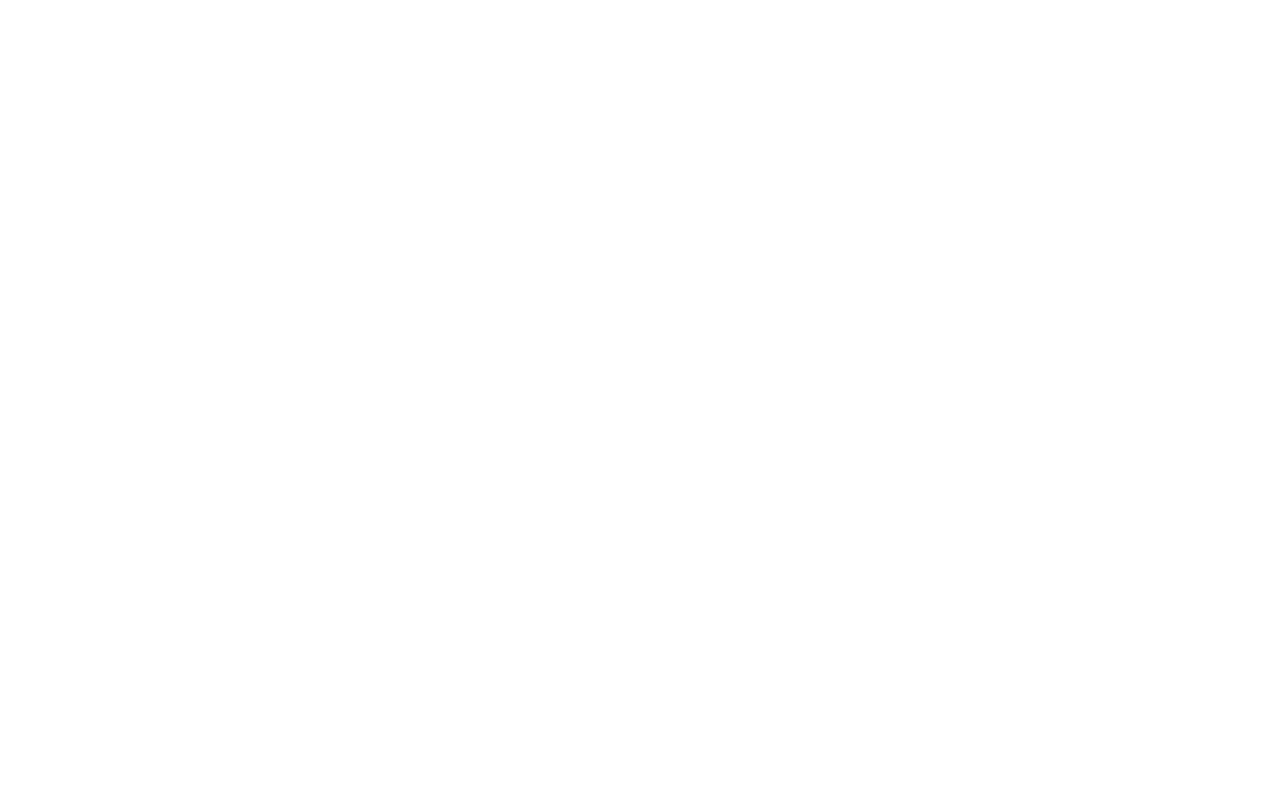
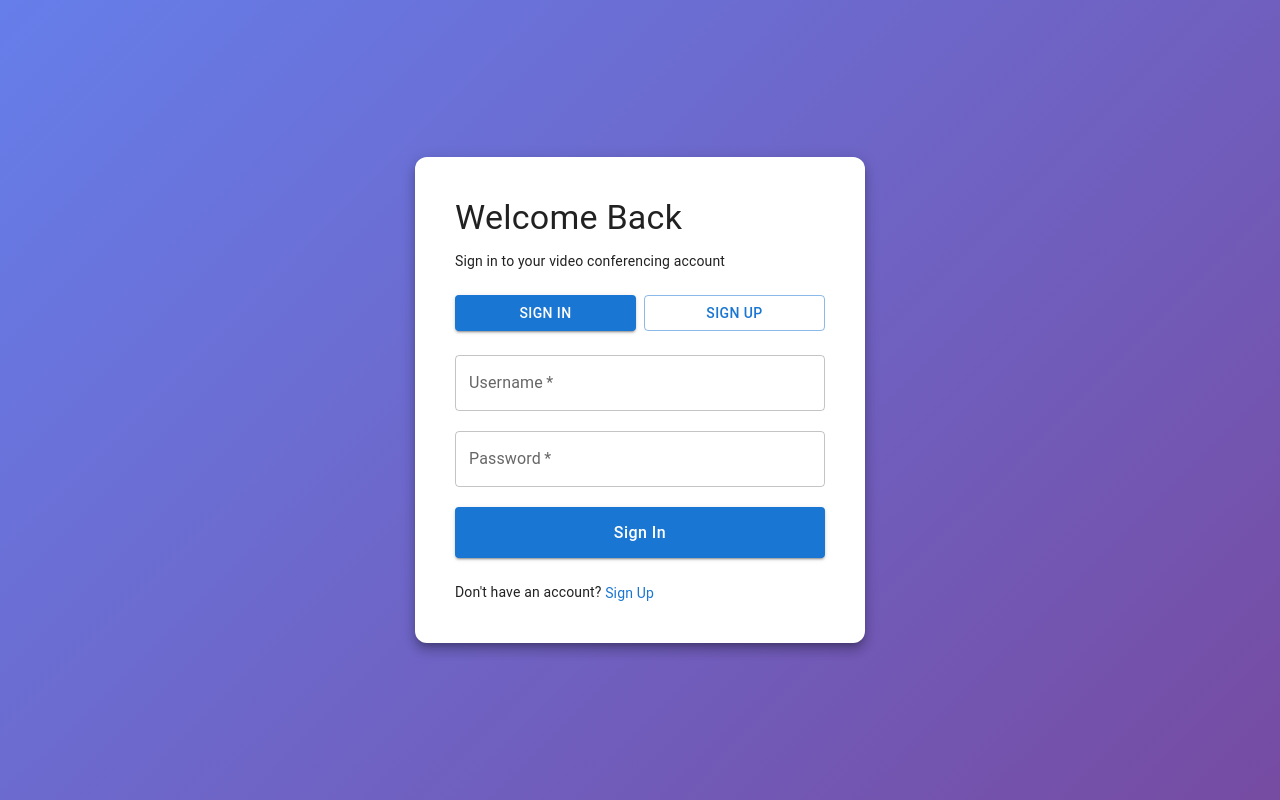
Before and after one commit to GANESHVERMA730/Full-Stack-Video-Conferencing-Platform, a React (Create React App) app in the folder frontend/: page /auth in a window 1280 px wide. Before the commit this address had no page. Built offline with nearby package versions, Linux system fonts and the light colour scheme.

Commit message:
Created Authentication Page

```diff
--- a/frontend/package.json
+++ b/frontend/package.json
@@ -3,14 +3,20 @@
   "version": "0.1.0",
   "private": true,
   "dependencies": {
+    "@emotion/react": "^11.14.0",
+    "@emotion/styled": "^11.14.1",
+    "@mui/material": "^9.3.1",
     "@testing-library/dom": "^10.4.1",
     "@testing-library/jest-dom": "^6.9.1",
     "@testing-library/react": "^16.3.2",
     "@testing-library/user-event": "^13.5.0",
+    "axios": "^1.19.0",
+    "http-status": "^2.1.0",
     "react": "^19.2.8",
     "react-dom": "^19.2.8",
     "react-router-dom": "^7.18.2",
     "react-scripts": "5.0.1",
+    "socket.io-client": "^4.8.3",
     "web-vitals": "^2.1.4"
   },
   "scripts": {
--- a/frontend/src/App.css
+++ b/frontend/src/App.css
@@ -1,7 +1,59 @@
-.landingPageContainer{
+.landingPageContainer {
   width: 100vw;
   height: 100vh;
   background: url("/public/background.png");
   background-repeat: no-repeat;
- background-size: cover;
+  background-size: cover;
+  color: white;
 }
+
+
+.landingPageContainer nav {
+  padding-inline: 1.2rem;
+  padding-block: 1.6rem;
+  display: flex;
+  justify-content: space-between;
+  align-items: center;
+}
+
+.landingPageContainer nav h2 {
+  font-size: 1.8rem;
+  font-weight: 500;
+}
+
+.landingPageContainer nav .navlist {
+  display: flex;
+  gap: 1.6rem;
+  cursor: pointer;
+}
+
+.landingMainContainer{
+  display: flex;
+  justify-content: space-between;
+  padding-inline: 3rem;
+  height: 70vh;
+  align-items: center;
+}
+
+.landingMainContainer  > div:nth-child(1){
+font-size: 2.2rem;
+}
+
+.landingMainContainer  > div:nth-child(1) div[role='button']{
+background: #FF9839;
+width: fit-content;
+padding: 1rem;
+margin-top: 1.47rem;
+border-radius: 20px;
+}
+
+.landingMainContainer  > div:nth-child(1) div[role='button'] a {
+text-decoration: none;
+color: white;
+font-size: 1.7rem;
+}
+
+.landingMainContainer  > div:nth-child(2) img{
+height: 70vh;
+width: auto;
+}
--- a/frontend/src/App.js
+++ b/frontend/src/App.js
@@ -1,22 +1,22 @@
 import './App.css';
+import React from 'react';
 import { Route, BrowserRouter as Router, Routes } from 'react-router-dom';
+
 import LandingPage from './pages/landing';
+import Authentication from './pages/authentication';
+import { AuthProvider } from './contexts/AuthContext';
 
 function App() {
   return (
-    <>
+    <AuthProvider>
+      <Router>
+        <Routes>
+          <Route path="/" element={<LandingPage />} />
 
-    <Router>
-
-      <Routes>
-
-        {/* <Route path='/home'element= /> */}
-        <Route path='/' element={<LandingPage />} />
-
-      </Routes>
-
-    </Router>
-    </>
+          <Route path="/auth" element={<Authentication />} />
+        </Routes>
+      </Router>
+    </AuthProvider>
   );
 }
 
--- /dev/null
+++ b/frontend/src/contexts/AuthContext.jsx
@@ -0,0 +1,77 @@
+import React, { createContext, useState } from 'react';
+import axios from 'axios';
+
+export const AuthContext = createContext();
+
+export const AuthProvider = ({ children }) => {
+  const [user, setUser] = useState(null);
+
+  // Register user
+  const handleRegister = async (name, username, password) => {
+    try {
+      const response = await axios.post(
+        'http://localhost:8000/api/auth/register',
+        {
+          name,
+          username,
+          password,
+        }
+      );
+
+      return response.data.message || 'Registration successful';
+    } catch (error) {
+      throw error;
+    }
+  };
+
+  // Login user
+  const handleLogin = async (username, password) => {
+    try {
+      const response = await axios.post(
+        'http://localhost:8000/api/auth/login',
+        {
+          username,
+          password,
+        }
+      );
+
+      const { token, user } = response.data;
+
+      // Save token
+      if (token) {
+        localStorage.setItem('token', token);
+      }
+
+      // Save user
+      if (user) {
+        setUser(user);
+        localStorage.setItem('user', JSON.stringify(user));
+      }
+
+      return response.data;
+    } catch (error) {
+      throw error;
+    }
+  };
+
+  // Logout
+  const handleLogout = () => {
+    localStorage.removeItem('token');
+    localStorage.removeItem('user');
+    setUser(null);
+  };
+
+  return (
+    <AuthContext.Provider
+      value={{
+        user,
+        setUser,
+        handleRegister,
+        handleLogin,
+        handleLogout,
+      }}
+    >
+      {children}
+    </AuthContext.Provider>
+  );
+};
--- /dev/null
+++ b/frontend/src/pages/authentication.jsx
@@ -0,0 +1,240 @@
+import React, { useContext, useState } from 'react';
+import {
+  Box,
+  Button,
+  CssBaseline,
+  Link,
+  Paper,
+  Stack,
+  TextField,
+  Typography,
+  Snackbar,
+  Alert,
+} from '@mui/material';
+
+import { AuthContext } from '../contexts/AuthContext';
+
+export default function Authentication() {
+  const [formState, setFormState] = useState(0); // 0 = login, 1 = register
+
+  const [username, setUsername] = useState('');
+  const [password, setPassword] = useState('');
+  const [name, setName] = useState('');
+
+  const [error, setError] = useState('');
+  const [message, setMessage] = useState('');
+  const [open, setOpen] = useState(false);
+
+  const { handleRegister, handleLogin } = useContext(AuthContext);
+
+  const handleAuth = async (e) => {
+    e.preventDefault();
+
+    setError('');
+
+    try {
+      if (formState === 0) {
+        // LOGIN
+        await handleLogin(username, password);
+      } else {
+        // REGISTER
+        const result = await handleRegister(
+          name,
+          username,
+          password
+        );
+
+        setMessage(result);
+        setOpen(true);
+
+        // Clear form
+        setName('');
+        setUsername('');
+        setPassword('');
+
+        // Switch back to login
+        setFormState(0);
+      }
+    } catch (err) {
+      console.error(err);
+
+      const errorMessage =
+        err?.response?.data?.message ||
+        err?.message ||
+        'Something went wrong';
+
+      setError(errorMessage);
+    }
+  };
+
+  return (
+    <>
+      <CssBaseline />
+
+      <Box
+        sx={{
+          minHeight: '100vh',
+          display: 'flex',
+          alignItems: 'center',
+          justifyContent: 'center',
+          background:
+            'linear-gradient(135deg, #667eea 0%, #764ba2 100%)',
+          p: 2,
+        }}
+      >
+        <Paper
+          elevation={8}
+          sx={{
+            width: '100%',
+            maxWidth: 450,
+            p: { xs: 3, sm: 5 },
+            borderRadius: 3,
+          }}
+        >
+          <Stack spacing={3}>
+            {/* Heading */}
+            <Box textAlign="center">
+              <Typography
+                variant="h4"
+                component="h1"
+                fontWeight="bold"
+                gutterBottom
+              >
+                {formState === 0 ? 'Welcome Back' : 'Create Account'}
+              </Typography>
+
+              <Typography
+                variant="body2"
+                color="text.secondary"
+              >
+                {formState === 0
+                  ? 'Sign in to your video conferencing account'
+                  : 'Create your video conferencing account'}
+              </Typography>
+            </Box>
+
+            {/* Login / Register buttons */}
+            <Stack direction="row" spacing={1}>
+              <Button
+                fullWidth
+                variant={formState === 0 ? 'contained' : 'outlined'}
+                onClick={() => {
+                  setFormState(0);
+                  setError('');
+                }}
+              >
+                Sign In
+              </Button>
+
+              <Button
+                fullWidth
+                variant={formState === 1 ? 'contained' : 'outlined'}
+                onClick={() => {
+                  setFormState(1);
+                  setError('');
+                }}
+              >
+                Sign Up
+              </Button>
+            </Stack>
+
+            {/* Authentication form */}
+            <Box component="form" onSubmit={handleAuth}>
+              <Stack spacing={2.5}>
+                {/* Name - Register only */}
+                {formState === 1 && (
+                  <TextField
+                    label="Full Name"
+                    fullWidth
+                    required
+                    value={name}
+                    onChange={(e) => setName(e.target.value)}
+                  />
+                )}
+
+                {/* Username */}
+                <TextField
+                  label="Username"
+                  type="text"
+                  fullWidth
+                  required
+                  value={username}
+                  onChange={(e) => setUsername(e.target.value)}
+                />
+
+                {/* Password */}
+                <TextField
+                  label="Password"
+                  type="password"
+                  fullWidth
+                  required
+                  value={password}
+                  onChange={(e) => setPassword(e.target.value)}
+                />
+
+                {/* Error */}
+                {error && (
+                  <Alert severity="error">
+                    {error}
+                  </Alert>
+                )}
+
+                {/* Submit */}
+                <Button
+                  type="submit"
+                  variant="contained"
+                  size="large"
+                  fullWidth
+                  sx={{
+                    py: 1.4,
+                    fontSize: '1rem',
+                    textTransform: 'none',
+                  }}
+                >
+                  {formState === 0 ? 'Sign In' : 'Create Account'}
+                </Button>
+              </Stack>
+            </Box>
+
+            {/* Bottom text */}
+            <Typography
+              textAlign="center"
+              variant="body2"
+            >
+              {formState === 0
+                ? "Don't have an account? "
+                : 'Already have an account? '}
+
+              <Link
+                component="button"
+                type="button"
+                underline="hover"
+                onClick={() => {
+                  setFormState(formState === 0 ? 1 : 0);
+                  setError('');
+                }}
+              >
+                {formState === 0 ? 'Sign Up' : 'Sign In'}
+              </Link>
+            </Typography>
+          </Stack>
+        </Paper>
+      </Box>
+
+      {/* Success message */}
+      <Snackbar
+        open={open}
+        autoHideDuration={4000}
+        onClose={() => setOpen(false)}
+      >
+        <Alert
+          severity="success"
+          onClose={() => setOpen(false)}
+          sx={{ width: '100%' }}
+        >
+          {message}
+        </Alert>
+      </Snackbar>
+    </>
+  );
+}
--- a/frontend/src/pages/landing.jsx
+++ b/frontend/src/pages/landing.jsx
@@ -1,10 +1,41 @@
-import React from 'react'
-import "../App.css"
+import React from "react";
+import "../App.css";
+import { Link } from "react-router-dom";
 
 export default function landingPage() {
   return (
-    <div className='landingPageContainer'>
+    <div className="landingPageContainer">
+      <nav>
+        <div className="navHeader">
+          <h2>Apna Video Call</h2>
+        </div>
 
+        <div className="navlist">
+          <p>Join As Guest</p>
+          <p>Register</p>
+          <div role="button">
+            <p>Login</p>
+          </div>
+        </div>
+      </nav>
+
+      <div className="landingMainContainer">
+        <div>
+          <h1>
+            {" "}
+            <span style={{ color: "#FF9839" }}>Connect</span> with your loved
+            Ones
+          </h1>
+
+          <p>Cover a distance by Apna Video Call</p>
+          <div role="button">
+            <Link to="/auth">Get Started</Link>
+          </div>
+        </div>
+        <div>
+          <img src="/mobile.png"></img>
+        </div>
+      </div>
     </div>
-  )
+  );
 }
```
Also changed, not shown: 1 other file (tests, documents, lock files or other folders).
